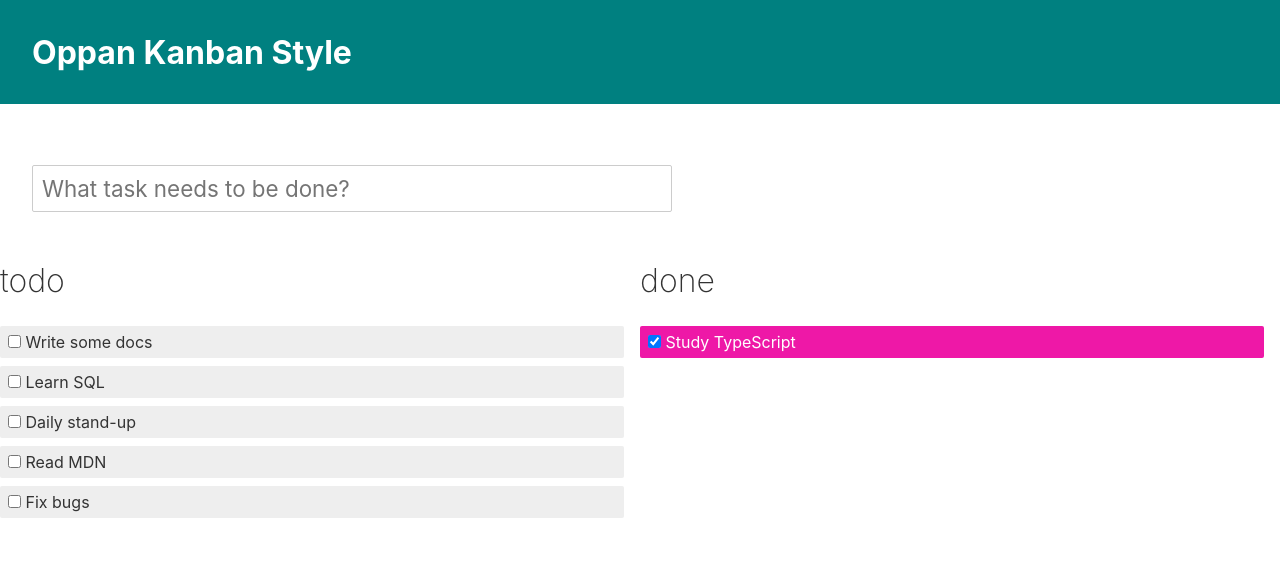
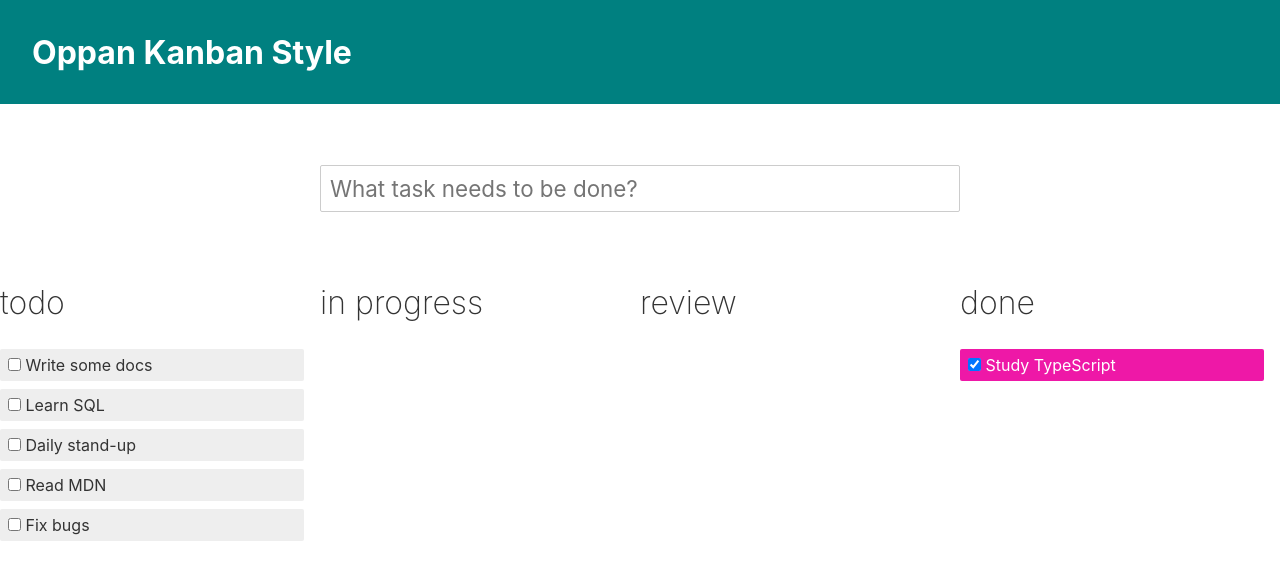
Before and after one commit to willemverbuyst/oppan-kanban-style-client, a Svelte app: page / in a window 1280 px wide. Shown: the top 580 px of the page. Built offline with nearby package versions, Linux system fonts and the light colour scheme.

Commit message:
Add columns for in-progress and review

```diff
--- a/src/App.svelte
+++ b/src/App.svelte
@@ -21,12 +21,17 @@
   });
 
   let tasks = [
-    { id: 1, done: false, description: 'Write some docs' },
-    { id: 2, done: false, description: 'Learn SQL' },
-    { id: 3, done: true, description: 'Study TypeScript' },
-    { id: 4, done: false, description: 'Daily stand-up' },
-    { id: 5, done: false, description: 'Read MDN' },
-    { id: 6, done: false, description: 'Fix bugs' },
+    { id: 1, status: 'todo', done: false, description: 'Write some docs' },
+    { id: 2, status: 'revie', done: false, description: 'Learn SQL' },
+    {
+      id: 3,
+      status: 'in-progress',
+      done: true,
+      description: 'Study TypeScript',
+    },
+    { id: 4, status: 'todo', done: false, description: 'Daily stand-up' },
+    { id: 5, status: 'done', done: false, description: 'Read MDN' },
+    { id: 6, status: 'done', done: false, description: 'Fix bugs' },
   ];
 
   let uid = tasks.length + 1;
@@ -34,7 +39,7 @@
   const add = (input) => {
     const task = {
       id: uid++,
-      done: false,
+      status: 'todo',
       description: input.value,
     };
 
@@ -50,14 +55,16 @@
 <style>
   .task {
     font-size: 1.4em;
-    margin: 2em 0 1em 2rem;
+    margin: 2em auto;
     min-width: 50vw;
   }
 
-  .left,
-  .right {
+  .todo,
+  .in-progress,
+  .review,
+  .done {
     float: left;
-    width: 50%;
+    width: 25%;
     padding: 0 1em 0 0;
     box-sizing: border-box;
   }
@@ -85,7 +92,13 @@
     margin: 0;
   }
 
-  .right label {
+  .input-field {
+    width: 100%;
+    display: flex;
+    justify-content: center;
+  }
+
+  .done label {
     background-color: rgb(238, 24, 167);
     color: #fff;
   }
@@ -109,12 +122,14 @@
 </style>
 
 <Header />
-<input
-  class="task"
-  placeholder="What task needs to be done?"
-  on:keydown={(e) => e.key === 'Enter' && add(e.target)} />
+<div class="input-field">
+  <input
+    class="task"
+    placeholder="What task needs to be done?"
+    on:keydown={(e) => e.key === 'Enter' && add(e.target)} />
+</div>
 
-<div class="left">
+<div class="todo">
   <h2>todo</h2>
   {#each tasks.filter((t) => !t.done) as task (task.id)}
     <label
@@ -128,7 +143,14 @@
   {/each}
 </div>
 
-<div class="right">
+<div class="in-progress">
+  <h2>in progress</h2>
+</div>
+<div class="review">
+  <h2>review</h2>
+</div>
+
+<div class="done">
   <h2>done</h2>
   {#each tasks.filter((t) => t.done) as task (task.id)}
     <label
```
